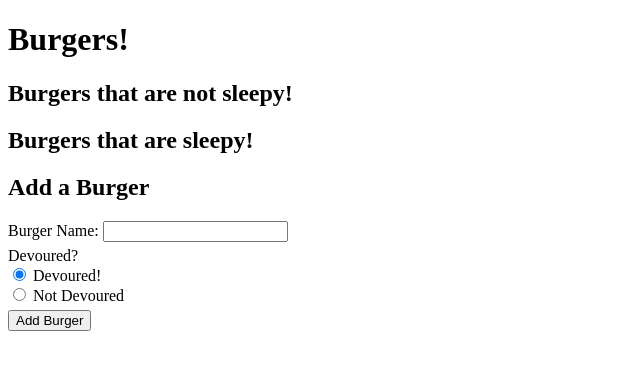
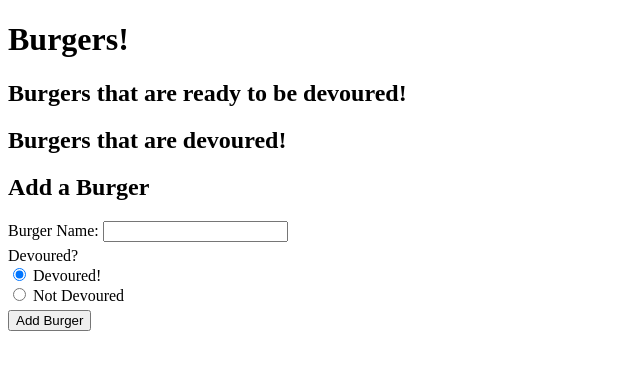
Before and after one commit to rzelazny/burger-eater, a website: page public/index.html in a window 1280 px wide. Shown: the whole page, without its empty margins (0-640 px from the left). Drawn offline with nearby package versions, Linux system fonts and the light colour scheme; no server answers.

Commit message:
no more sleepy burgers

```diff
--- a/public/index.html
+++ b/public/index.html
@@ -10,11 +10,11 @@
   <body>
     <h1>Burgers!</h1>
 
-    <h2>Burgers that are not sleepy!</h2>
+    <h2>Burgers that are ready to be devoured!</h2>
 
     <ul id="notDevouredBurgers"></ul>
 
-    <h2>Burgers that are sleepy!</h2>
+    <h2>Burgers that are devoured!</h2>
 
     <ul id="devouredBurgers"></ul>
 
```
